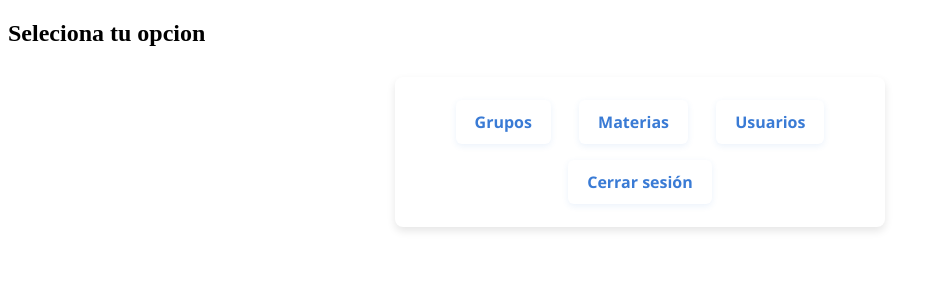
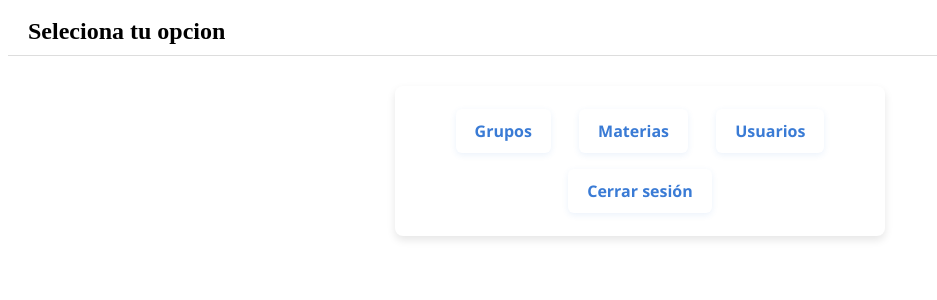
Before and after one commit to cxca080821mmcsbna3-dot/Asistencia, a PHP site: page /menuGrupos.php in a window 1280 px wide. Shown: the top 300 px of the page, without its empty margins (0-937 px from the left). Run offline with PHP 8.4, Linux system fonts and the light colour scheme.

Commit message:
Update menu.css

```diff
--- a/assets/css/menu.css
+++ b/assets/css/menu.css
@@ -28,3 +28,31 @@
     box-shadow: 0 4px 12px rgba(58, 123, 213, 0.3);
     color: #1e3a8a;
 }
+
+header {
+    display: flex;
+    justify-content: space-between;
+    align-items: center;
+    padding: 10px 20px;
+    border-bottom: 1px solid #ddd;
+}
+
+header h2 {
+    margin: 0;
+}
+
+.logout-button {
+    background-color: #4a90e2;
+    color: white;
+    border: none;
+    padding: 6px 12px;
+    border-radius: 4px;
+    cursor: pointer;
+    font-weight: bold;
+    text-decoration: none;
+    transition: background-color 0.3s ease;
+}
+
+.logout-button:hover {
+    background-color: #357ABD;
+}
```
